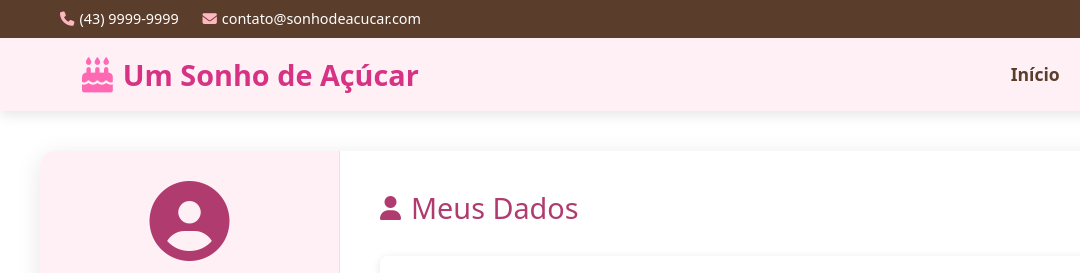
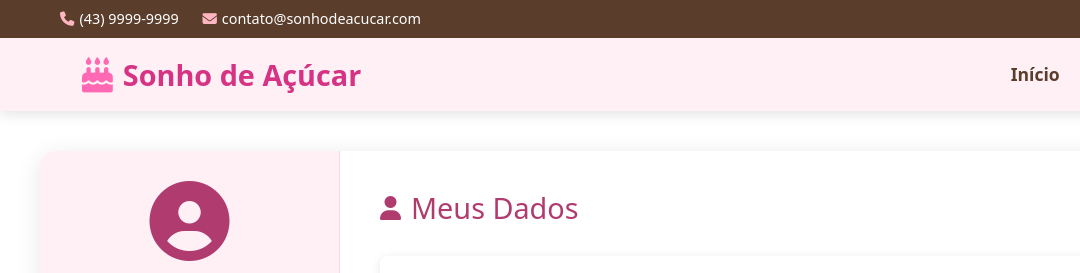
Before and after one commit to RBS4ntos/23-04-2025-confeitaria, a website: page conta.html in a window 1280 px wide. Shown: the top 273 px of the page, 0-1080 px from the left. Drawn offline with nearby package versions, Linux system fonts and the light colour scheme.

Commit message:
Update conta.html

```diff
--- a/conta.html
+++ b/conta.html
@@ -31,7 +31,7 @@
 				<div class="header-content">
 					<div class="logo">
 						<i class="fa-solid fa-cake-candles"></i>
-						<span>Um Sonho de Açúcar</span>
+						<span>Sonho de Açúcar</span>
 					</div>
 
 					<!-- Botão do menu mobile -->
```
